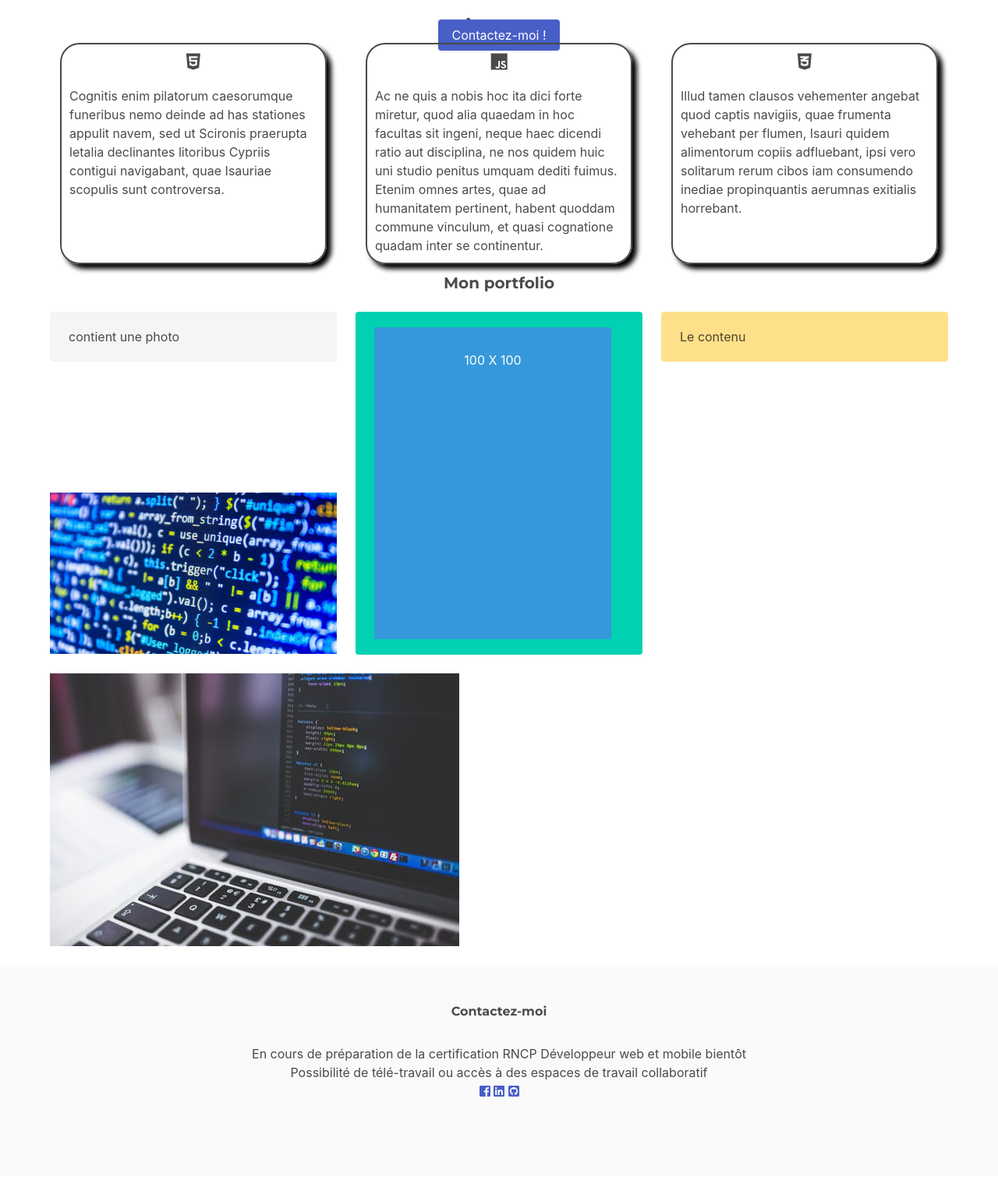
After one commit to J3rom3M/JeromeMagnier.com, a PHP site: page /index.php in a window 1280 px wide. The commit adds this page. Shown: the part 306-1838 px from the top of the page at 78% size. Run offline with PHP 8.4, Linux system fonts and the light colour scheme; some libraries are stand-ins or nearby versions.

Commit message:
Accueil et contact
Modification de la page d'accueil et création de la page de contact séparée

```diff
--- /dev/null
+++ b/header.html
@@ -0,0 +1,22 @@
+<div class="block">
+    <header class="header">
+      <a href="#" class="header-logo">Mon blog</a>
+      <nav class="header-menu">
+        <a href="#">Accueil</a>
+        <a href="#about">A propos</a>
+        <a href="#porfo">Mes travaux</a>
+        <a href="contact.php">Contact</a>
+      </nav>
+    </header>
+  </div>
+
+  <div class="block">
+    <div class="banner">
+      <img src="bg.jpg" alt="ordinateur avec du code" class="banner-image">
+      <div class="banner-content">
+        <h1 class="title is-1"> Jérôme Magnier 2.0 </h1>
+        <h2 class="subtitle">Développeur web en devenir</h2>
+        <button class="button is-link" id="open_modal">Contactez-moi !</button>
+      </div>
+    </div>
+  </div>
--- /dev/null
+++ b/index.php
@@ -0,0 +1,130 @@
+<DOCTYPE <!DOCTYPE html>
+<html>
+<head>
+    <meta charset="utf-8" />
+    <meta name="viewport" content="width=device-width, initial-scale=1">
+    <meta http-equiv="X-UA-Compatible" content="IE=edge">
+    <title> Mon Portfolio </title>
+    <meta name="viewport" content="width=device-width, initial-scale=1">
+    <link rel="stylesheet" type="text/css" media="screen" href="main.css" />
+    <link rel="stylesheet" href="https://cdnjs.cloudflare.com/ajax/libs/bulma/0.6.2/css/bulma.min.css">
+    <script defer src="https://use.fontawesome.com/releases/v5.0.6/js/all.js"></script>
+
+    <link href="https://fonts.googleapis.com/css?family=Montserrat:700" rel="stylesheet">
+    <script defer src="https://use.fontawesome.com/releases/v5.0.9/js/all.js" integrity="sha384-8iPTk2s/jMVj81dnzb/iFR2sdA7u06vHJyyLlAd4snFpCl/SnyUjRrbdJsw1pGIl" crossorigin="anonymous"></script>
+
+    <meta name="description" content="CV curiculum vitae experience jérôme magnier">
+    <meta name="keywords" content="web, front-end, webdev, back-end, C.V, Jérôme Magnier, experience">
+
+    <!-- résolution responsive pour téléphone. -->
+    <meta name="viewport" content="width=device-width, user-scalable=no, initial-scale=1">
+
+</head>
+<body>
+
+  <?php require "header.html"; ?>
+
+  <div class="modal own-modal" id="modal_to_open">
+    <div class="modal-background"></div>
+    <div class="modal-card">
+      <header class="modal-card-head">
+        <p class="modal-card-title">Titre du Modal</p>
+        <button class="delete" aria-label="close"></button>
+      </header>
+      <section class="modal-card-body">
+        <p>Le contenu de mon modal</p>
+      </section>
+      <footer class="modal-card-foot">
+        <button class="button is-link">Sauvegarder</button>
+        <button class="button" id="close_modal">Annuler</button>
+      </footer>
+    </div>
+  </div>
+
+  <div class="block">
+    <h2 class="subtitle heading-site" id="about">A propos</h2>
+    <div class="container about">
+      <div class="columns">
+        <div class="column about-single-element">
+          <i class="fab fa-html5 icon"></i>
+          <p>Cognitis enim pilatorum caesorumque funeribus nemo deinde ad has stationes appulit navem, sed ut Scironis praerupta letalia declinantes litoribus Cypriis contigui navigabant, quae Isauriae scopulis sunt controversa.</p>
+        </div>
+        <div class="column about-single-element">
+          <i class="fab fa-js icon"></i>
+          <p>Ac ne quis a nobis hoc ita dici forte miretur, quod alia quaedam in hoc facultas sit ingeni, neque haec dicendi ratio aut disciplina, ne nos quidem huic uni studio penitus umquam dediti fuimus. Etenim omnes artes, quae ad humanitatem pertinent, habent quoddam commune vinculum, et quasi cognatione quadam inter se continentur.</p>
+        </div>
+        <div class="column about-single-element">
+          <i class="fab fa-css3-alt icon"></i>
+          <p>Illud tamen clausos vehementer angebat quod captis navigiis, quae frumenta vehebant per flumen, Isauri quidem alimentorum copiis adfluebant, ipsi vero solitarum rerum cibos iam consumendo inediae propinquantis aerumnas exitialis horrebant.</p>
+        </div>
+      </div>
+    </div>
+  </div>
+
+  <div class="block">
+    <h2 class="subtitle heading-site" id="porfo">Mon portfolio</h2>
+    <div class="container">
+      <div class="tile is-ancestor">
+        <div class="tile is-vertical is-8">
+          <div class="tile">
+            <div class="tile is-parent is-vertical">
+              <article class="tile is-child">
+                <div class="notification">contient une photo</div>
+              </article>
+              <article class="tile is-child">
+                <img src="code.jpg" alt="code source">
+              </article>
+            </div>
+            <div class="tile is-parent">
+              <article class="tile is-child">
+                <div class=" notification is-primary">
+                  <div class="COLORED">
+                    100 X 100
+                  </div>
+                </div>
+              </article>
+            </div>
+          </div>
+          <div class="tile is-parent">
+            <article class="tile is-child">
+                <img src="code2.jpg" alt="code source">
+            </article>
+          </div>
+        </div>
+        <div class="tile is-parent">
+          <article class="tile is-child">
+              <div class="notification is-warning">
+                Le contenu
+              </div>
+          </article>
+        </div>
+      </div>
+    </div>
+  </div>
+
+  <div class="block">
+    <footer class="footer">
+      <h2 class="heading-site" id="mail">Contactez-moi</h2>
+      <div class="footer-informations">
+        <p>En cours de préparation de la certification RNCP Développeur web et mobile bientôt</p>
+        <p>Possibilité de télé-travail ou accès à des espaces de travail collaboratif</p>
+        <ul>
+          <li>
+            <a href="#"><i class="fab fa-facebook-square"></i></a>
+          </li>
+          <li>
+            <a href="#"><i class="fab fa-linkedin"></i></a>
+          </li>
+          <li>
+            <a href="#"><i class="fab fa-github-square"></i></a>
+          </li>
+        </ul>
+      </div>
+    </footer>
+  </div>
+
+      <script src="https://ajax.googleapis.com/ajax/libs/jquery/3.3.1/jquery.min.js"></script>
+      <script src="main.js"></script>
+
+      </body>
+</html>
```
Also changed, not shown: contact.php (renamed from index.html, +3 -83 lines).
